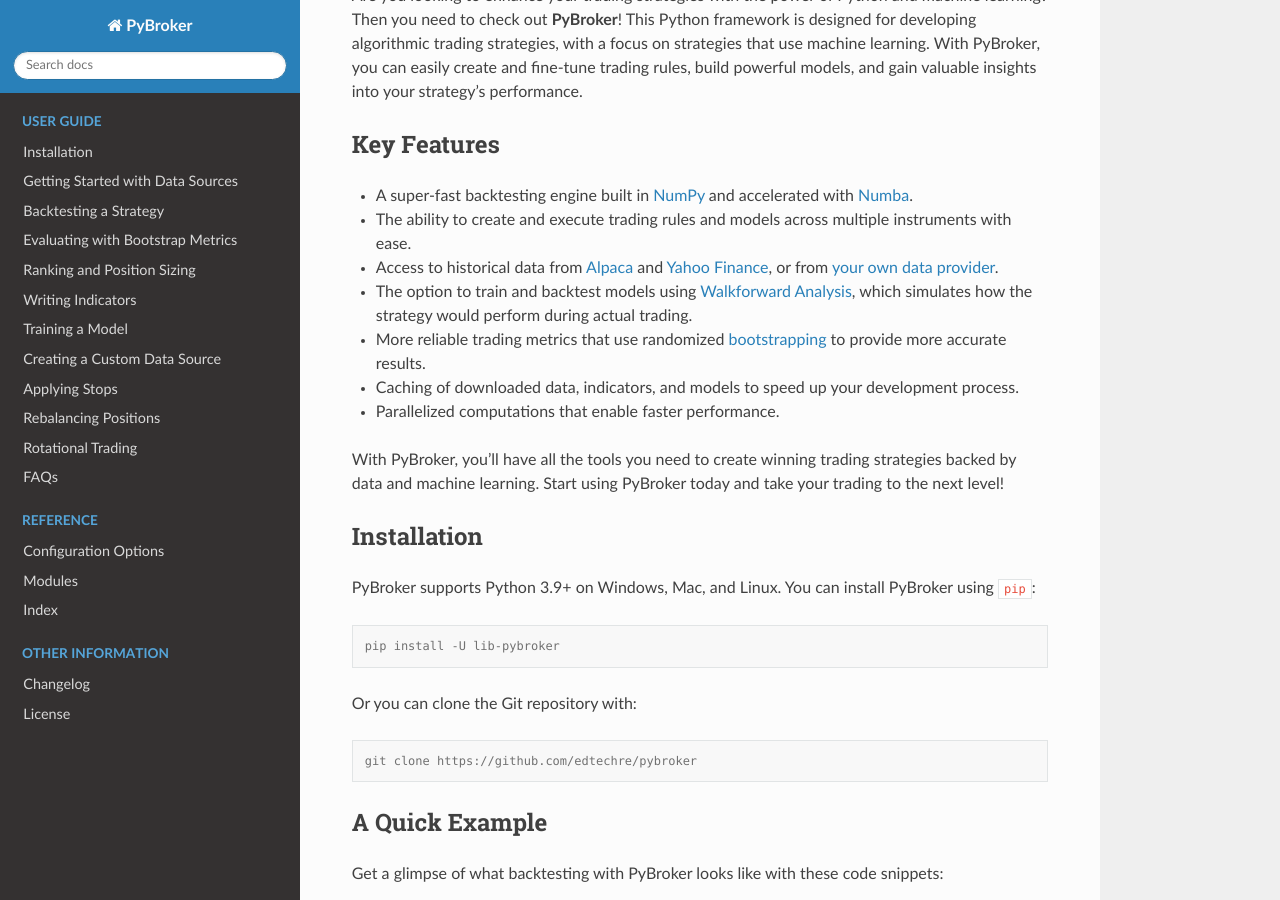
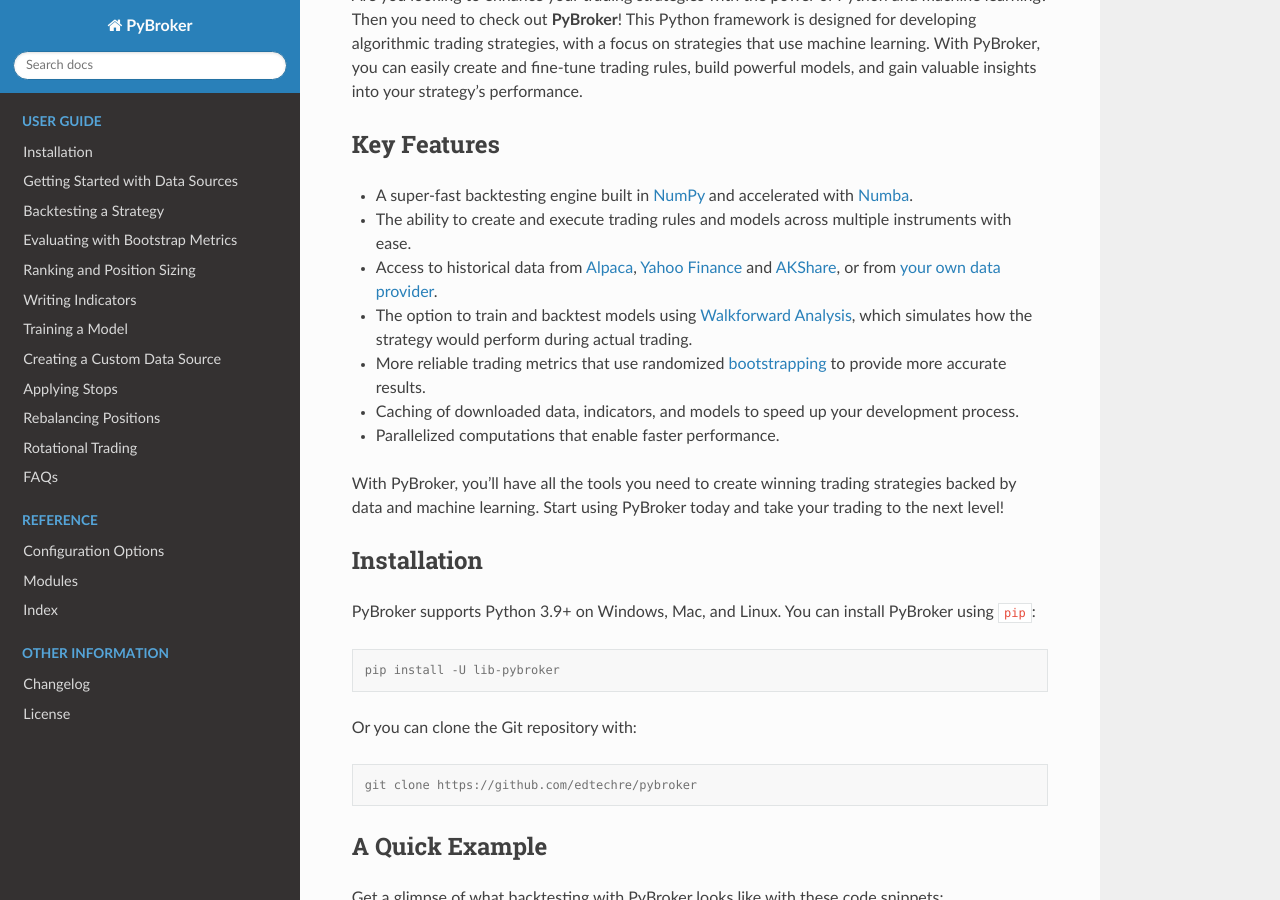
Before and after one commit to edtechre/pybroker, a Sphinx documentation site: the page built from docs/index.rst, in a window 1280 px wide and 900 px high, scrolled down 329 px. Built offline with Sphinx 7.4.7 and the Read the Docs theme 2.0.0, drawn with Linux system fonts in a browser that asks for light colours.

Commit message:
Update index.rst
Add AKShare link.

```diff
--- a/docs/index.rst
+++ b/docs/index.rst
@@ -75,7 +75,7 @@
 
 * A super-fast backtesting engine built in `NumPy <https://numpy.org/>`_  and accelerated with `Numba <https://numba.pydata.org/>`_.
 * The ability to create and execute trading rules and models across multiple instruments with ease.
-* Access to historical data from `Alpaca <https://alpaca.markets/>`_ and `Yahoo Finance <https://finance.yahoo.com/>`_, or from `your own data provider <https://www.pybroker.com/en/latest/notebooks/7.%20Creating%20a%20Custom%20Data%20Source.html>`_.
+* Access to historical data from `Alpaca <https://alpaca.markets/>`_, `Yahoo Finance <https://finance.yahoo.com/>`_  and `AKShare <https://github.com/akfamily/akshare>`_, or from `your own data provider <https://www.pybroker.com/en/latest/notebooks/7.%20Creating%20a%20Custom%20Data%20Source.html>`_.
 * The option to train and backtest models using `Walkforward Analysis <https://www.pybroker.com/en/latest/notebooks/6.%20Training%20a%20Model.html#Walkforward-Analysis>`_, which simulates how the strategy would perform during actual trading.
 * More reliable trading metrics that use randomized `bootstrapping <https://en.wikipedia.org/wiki/Bootstrapping_(statistics)>`_ to provide more accurate results.
 * Caching of downloaded data, indicators, and models to speed up your development process.
```
